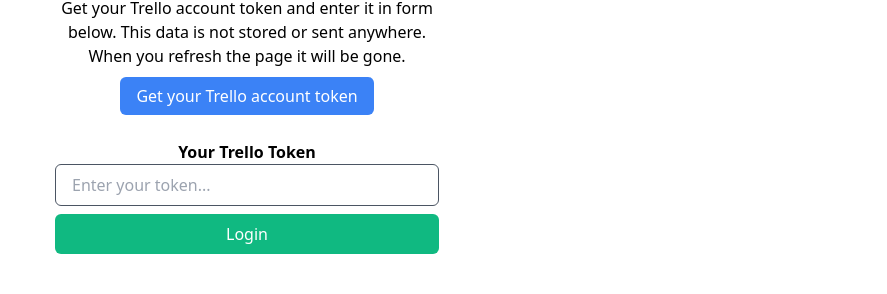
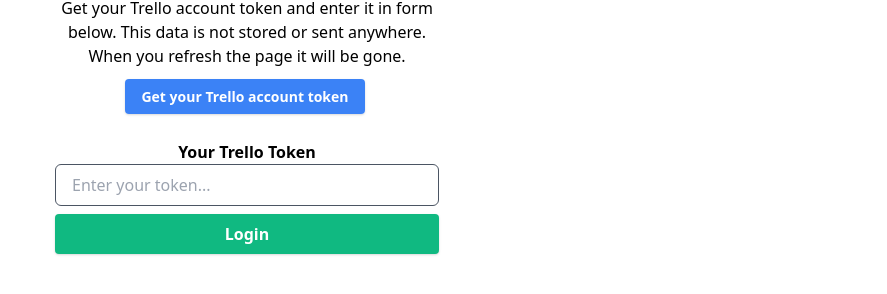
Before and after one commit to markorusic/trello-client-app, a React (Create React App) app: page / in a window 1280 px wide. Shown: the part 116-410 px from the top of the page, without its empty margins (393-1280 px from the left). Built offline with nearby package versions, Linux system fonts and the light colour scheme; no server answers; what notyf would draw is missing.

Commit message:
tailwind complatible button component

```diff
--- a/package.json
+++ b/package.json
@@ -45,6 +45,7 @@
     "build": "craco build",
     "test": "craco test",
     "eject": "react-scripts eject",
+    "typecheck": "tsc -b",
     "lint": "eslint \"src/\" --fix --ext .js,.ts,.tsx",
     "prettier": "prettier --write src"
   },
--- a/src/components/top-bar.tsx
+++ b/src/components/top-bar.tsx
@@ -10,7 +10,7 @@
 export const TopBar: FC<TopBarProps> = ({ title }) => {
   const userQuery = useUser()
   return (
-    <div className="py-1 px-2 flex justify-between items-center border-b border-white">
+    <div className="h-12 py-1 px-2 flex justify-between items-center border-b border-white">
       <div className="flex items-center">
         <div className="cursor-pointer hover:opacity-80 mr-2">
           <Link className="block" to="">
@@ -22,7 +22,7 @@
       <div className="flex items-center">
         {userQuery.isSuccess ? (
           <>
-            <div className="bg-gray-400 w-10 h-10 rounded-full flex justify-center items-center mr-2">
+            <div className="bg-gray-400 w-9 h-9 rounded-full flex justify-center items-center mr-2">
               <img
                 className="w-full h-full rounded-full"
                 src={userQuery.data.avatarUrl}
--- a/src/pages/login.tsx
+++ b/src/pages/login.tsx
@@ -1,5 +1,12 @@
+import React from 'react'
+import cx from 'classnames'
 import { useAuth } from '../components/auth-provider'
 import { env } from '../config/env'
+import {
+  Button,
+  buttonSizes,
+  buttonVariants
+} from '../shared/components/button'
 
 export const LoginPage = () => {
   const auth = useAuth()
@@ -24,7 +31,7 @@
         </div>
 
         <a
-          className="px-4 py-2 rounded-md bg-blue-500 text-white hover:bg-blue-600 transition-colors"
+          className={cx(buttonVariants.primary, buttonSizes.sm)}
           target="_blank"
           rel="noopener noreferrer"
           href={`https://trello.com/1/authorize?${params}`}
@@ -56,12 +63,14 @@
             />
           </div>
           <div className="my-2">
-            <button
-              className="px-4 py-2 rounded-md bg-green-500 text-white hover:bg-green-600 transition-colors w-full"
+            <Button
               type="submit"
+              className="w-full"
+              variant="success"
+              size="md"
             >
               Login
-            </button>
+            </Button>
           </div>
         </form>
 
--- a/src/shared/components/button.tsx
+++ b/src/shared/components/button.tsx
@@ -1,25 +1,38 @@
-import { ButtonHTMLAttributes, DetailedHTMLProps } from 'react'
-import classNames from 'classnames'
+import cx from 'classnames'
 
-export interface ButtonProps
-  extends DetailedHTMLProps<
-    ButtonHTMLAttributes<HTMLButtonElement>,
-    HTMLButtonElement
-  > {
-  bgColor?: string
-  textColor?: string
+export type ButtonVariant = 'primary' | 'danger' | 'success'
+
+export type ButtonSize = 'md' | 'sm' | 'xs'
+
+export const baseButtonStyle = `
+  font-bold
+  rounded shadow outline-none
+  transition duration-500
+  focus:outline-none mr-1 mb-1
+  hover:shadow-lg
+`
+
+export const buttonVariants: Record<ButtonVariant, string> = {
+  primary: cx(baseButtonStyle, 'bg-blue-500 text-white', 'hover:bg-blue-600'),
+  danger: cx(baseButtonStyle, 'bg-red-500 text-white', 'hover:bg-red-600'),
+  success: cx(baseButtonStyle, 'bg-green-500 text-white', 'hover:bg-green-600')
+}
+
+export const buttonSizes: Record<ButtonSize, string> = {
+  md: 'text-md px-4 py-2',
+  sm: 'text-sm px-4 py-2',
+  xs: 'text-xs px-2 py-1'
+}
+
+export type ButtonProps = JSX.IntrinsicElements['button'] & {
+  variant?: ButtonVariant
+  size?: ButtonSize
   loading?: boolean
-  px?: number
-  py?: number
-  text?: string
 }
 
 export const Button: React.FC<ButtonProps> = ({
-  bgColor = 'blue',
-  textColor = 'white',
-  px = 3,
-  py = 2,
-  text = 'sm',
+  variant = 'primary',
+  size = 'sm',
   loading = false,
   className,
   ...props
@@ -27,24 +40,11 @@
   const disabled = props.disabled ?? loading
   return (
     <button
-      className={classNames(
-        `bg-${bgColor}-500 text-${textColor}
-        font-bold
-        text-${text}
-        px-${px} py-${py}
-        rounded
-        shadow
-        hover:shadow-lg
-        hover:bg-${bgColor}-600
-        outline-none
-        focus:outline-none mr-1 mb-1
-        transition duration-500
-        ${disabled ? 'opacity-50' : ''}
-        `,
-        className
-      )}
+      disabled={disabled}
+      className={cx(className, buttonVariants[variant], buttonSizes[size], {
+        'opacity-50': disabled
+      })}
       {...props}
-      disabled={disabled}
     />
   )
 }
--- a/src/shared/components/popconfirm.tsx
+++ b/src/shared/components/popconfirm.tsx
@@ -41,10 +41,8 @@
           </div>
           <div className="mt-2">
             <Button
-              px={2}
-              py={1}
-              text="xs"
-              bgColor="red"
+              size="xs"
+              variant="danger"
               onClick={() => {
                 setShowPopup(false)
                 setTimeout(() => onConfirm(), 0)
```
